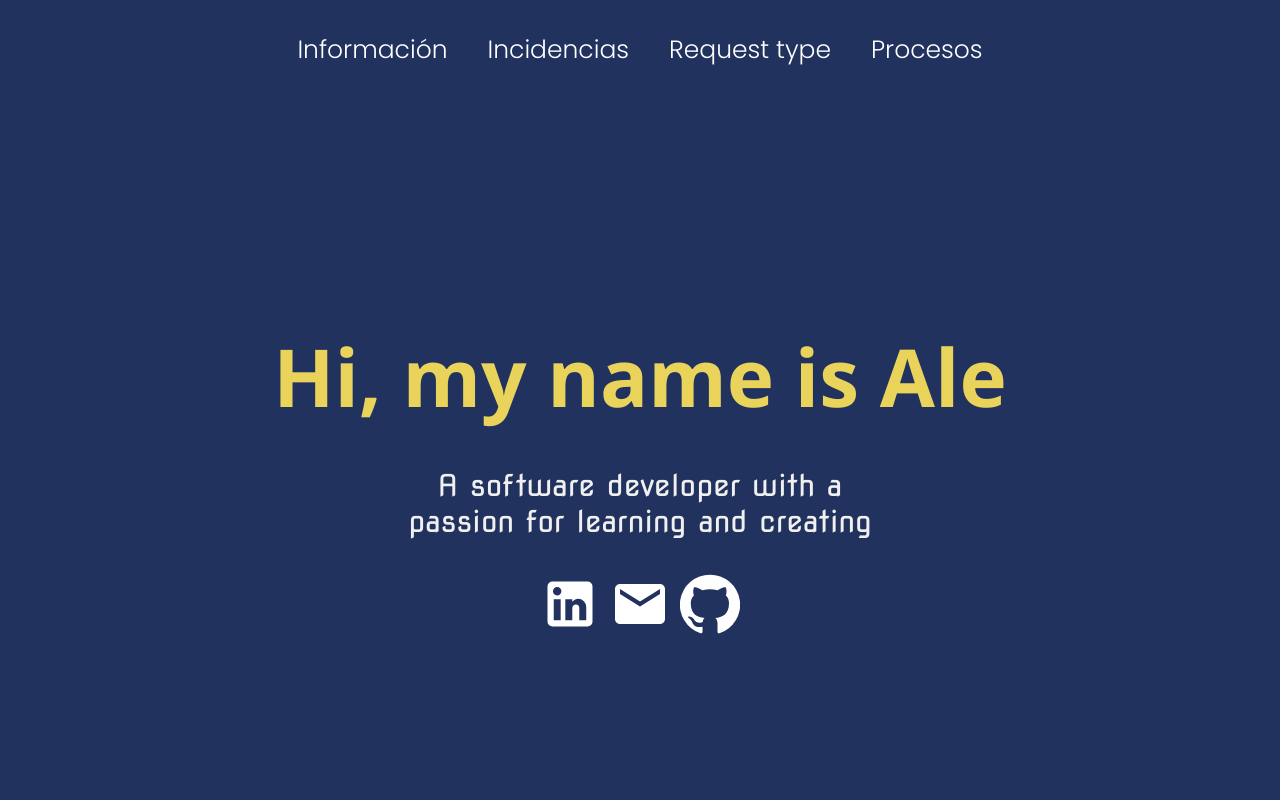
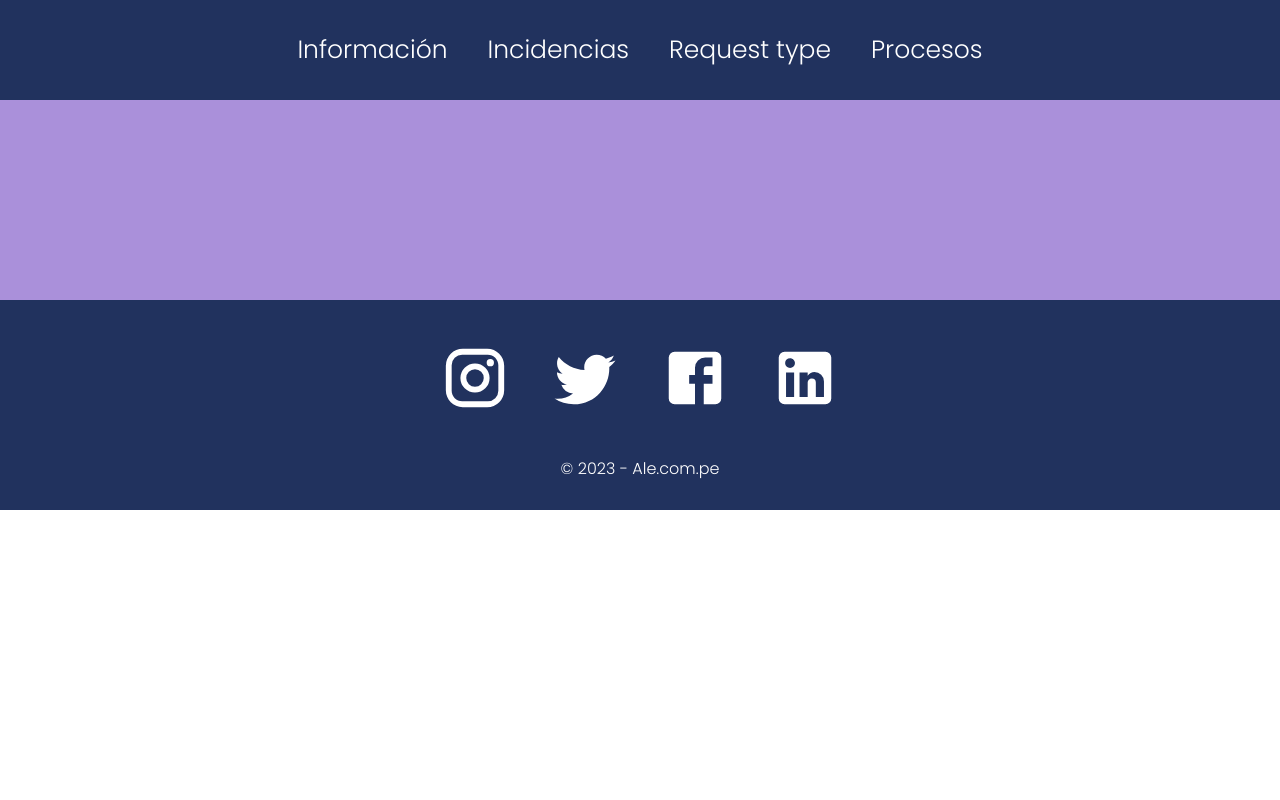
Before and after one commit to AlexandraCynthia/guia, a React (Create React App) app: page / in a window 1280 px wide. Shown: the top 800 px of the page. Built offline with nearby package versions, Linux system fonts and the light colour scheme; a web font is replaced by a local one.

Commit message:
correcciones

```diff
--- a/package.json
+++ b/package.json
@@ -1,5 +1,5 @@
 {
-  "homepage": "https://alexandracynthia.github.io/guia",
+  "homepage": "https://alexandracynthia.github.io/home",
   "name": "my-first-react-app",
   "version": "0.1.0",
   "private": true,
--- a/src/App.js
+++ b/src/App.js
@@ -13,8 +13,7 @@ function App() {
        <Router>
         <Navbar />
            <Routes>
-              <Route path="/" element={<Home />}/>
-              <Route path="/home" element={<Home />} />
+              <Route path="/home" element={<Home />}/>
               <Route path="/Incidencias" element={<Inciden />} />
               <Route path="/request" element={<Experience />} />
               <Route path="/documentos" element={<Documentos />} />
```
